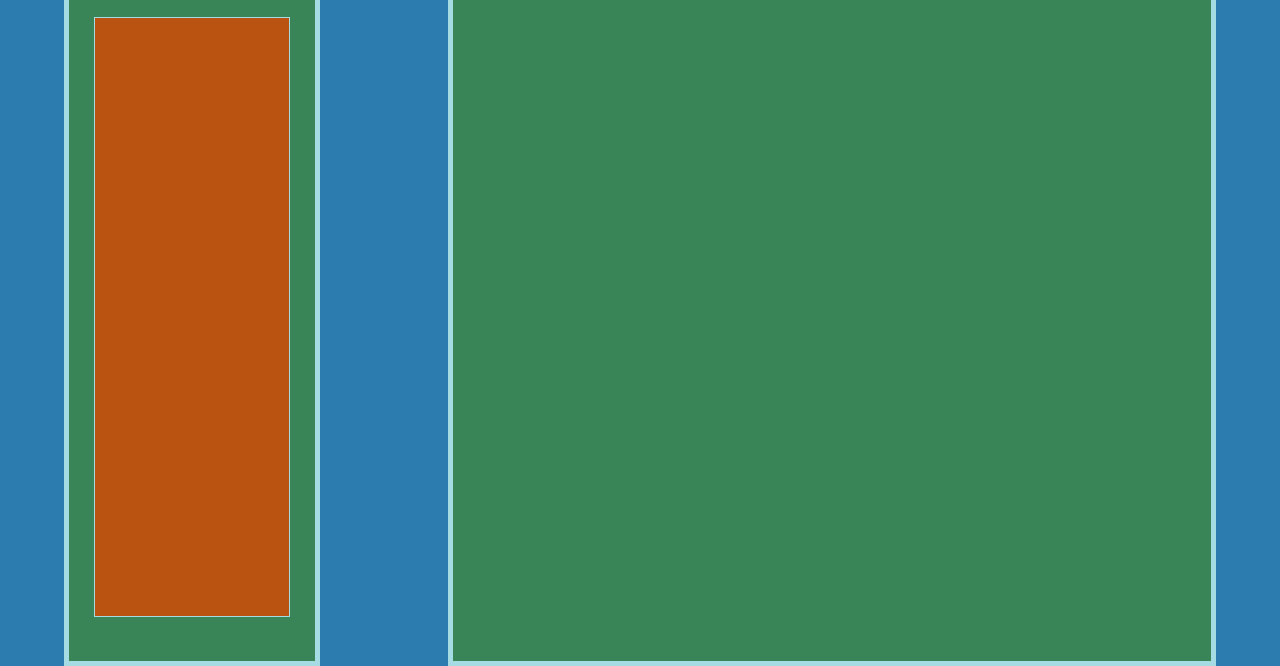
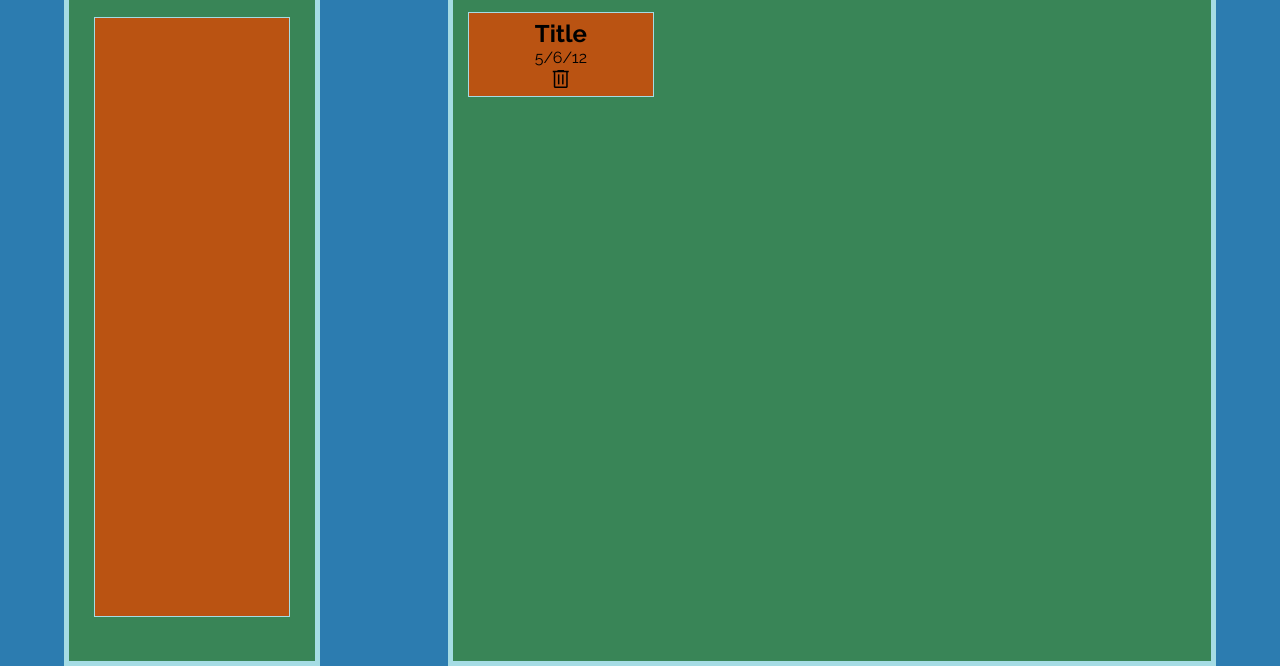
Before and after one commit to CrosscutX/todo-list, a website built with webpack: page dist/index.html in a window 1280 px wide. Shown: the part 254-920 px from the top of the page. Built offline with nearby package versions, Linux system fonts and the light colour scheme.

Commit message:
Fixed null issue

```diff
--- /dev/null
+++ b/src/createProject.js
@@ -0,0 +1,3 @@
+export default function createProject(){
+    console.log(7);
+}
--- a/src/index.js
+++ b/src/index.js
@@ -4,12 +4,13 @@ import changeDescription from "./changeDescription";
 import changePriority from "./changePriority";
 import changeTitle from "./changeTitle";
 import createTodo from "./createTodo";
+import createProject from "./createProject";
 import './style.css';
 
+    const projBtn = document.getElementById('projBtn');
+    const taskBtn = document.getElementById('listBtn');
+    const listForm = document.querySelector('.list-form')
+    const projForm = document.querySelector('.project-form');
 
-changeDate();
-changeDelete();
-changeDescription();
-changePriority();
-changeTitle();
-createTodo();
+    console.log(document);
+    console.log(projBtn);
--- a/src/style.css
+++ b/src/style.css
@@ -3,6 +3,15 @@
 .ParentBg { color: #2C7CB0 }
 .Bg { color: #398557 }
 .border { color: #A5DCE4 }
+
+
+.material-symbols-outlined {
+  font-variation-settings:
+  'FILL' 0,
+  'wght' 400,
+  'GRAD' 0,
+  'opsz' 48
+}
 
 
 *{
@@ -68,6 +77,7 @@ main{
     font-size: 2rem;
     display: flex;
     justify-content: center;
+    margin-bottom: 15px;
 }
 
 .project-column button{
@@ -90,6 +100,27 @@ main{
     background-color: #ba5312;
     border: 1px solid #A5DCE4;
 }
+
+    /*Body to hold containers for todos*/
+    .list-body{
+        display: flex;
+        align-items: flex-start;
+        justify-content: flex-start;
+        margin-left: 15px;
+    }
+
+    /*todo elements that are added to the body of the list*/
+    .todo-item{
+        display: flex;
+        flex-direction: column;
+        justify-content: center;
+        text-align: center;
+        background-color: #ba5312;
+        border: 1px solid #A5DCE4;
+        height: 85px;
+        width: 25%;
+        margin-bottom: 15px;
+    }
     /*The project form that pops up when I click the new project button.
     It starts not displayed and then centers on the body tag.*/
 .project-form{
```
Also changed, not shown: dist/bundle.js, dist/index.html.
